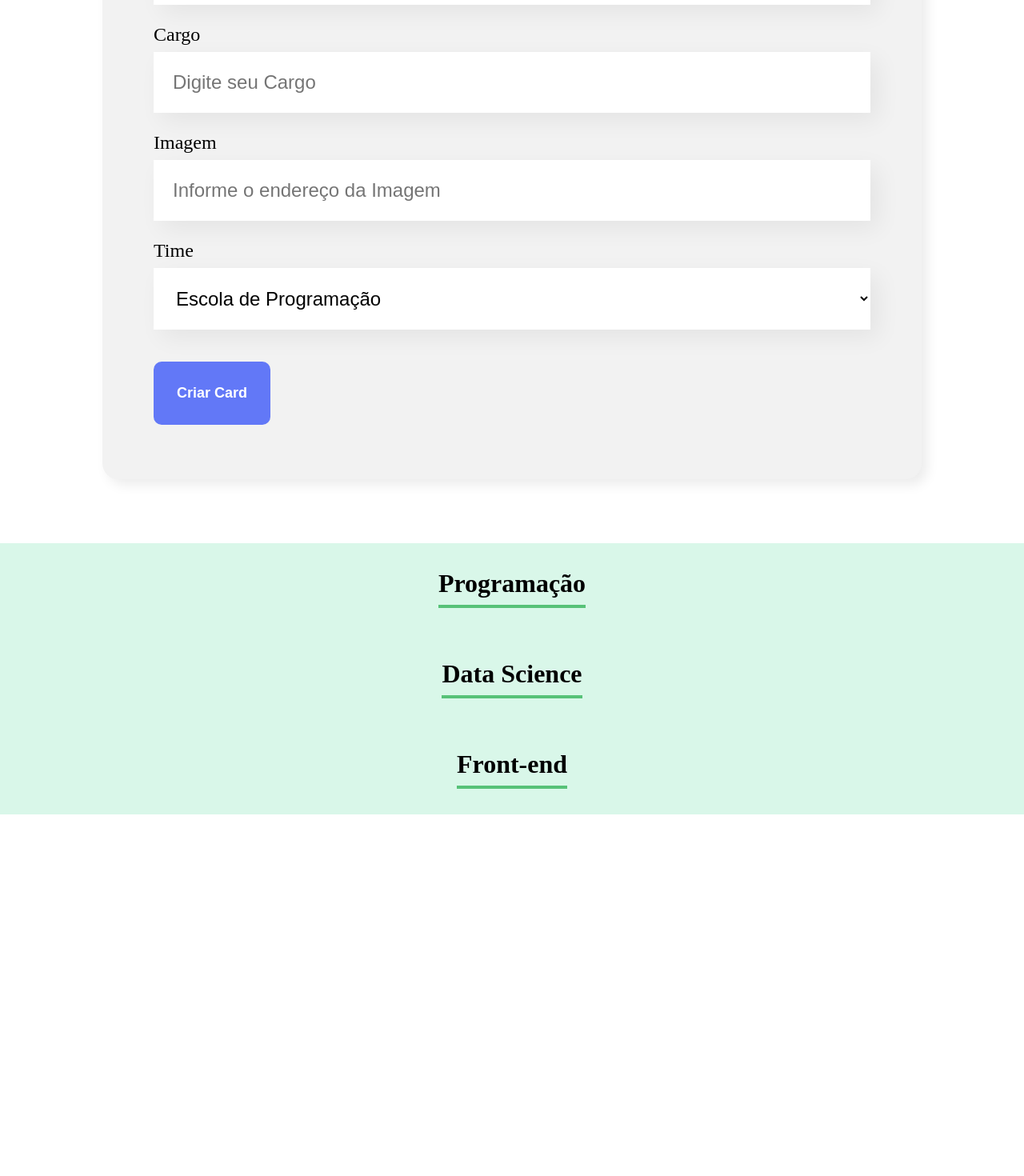
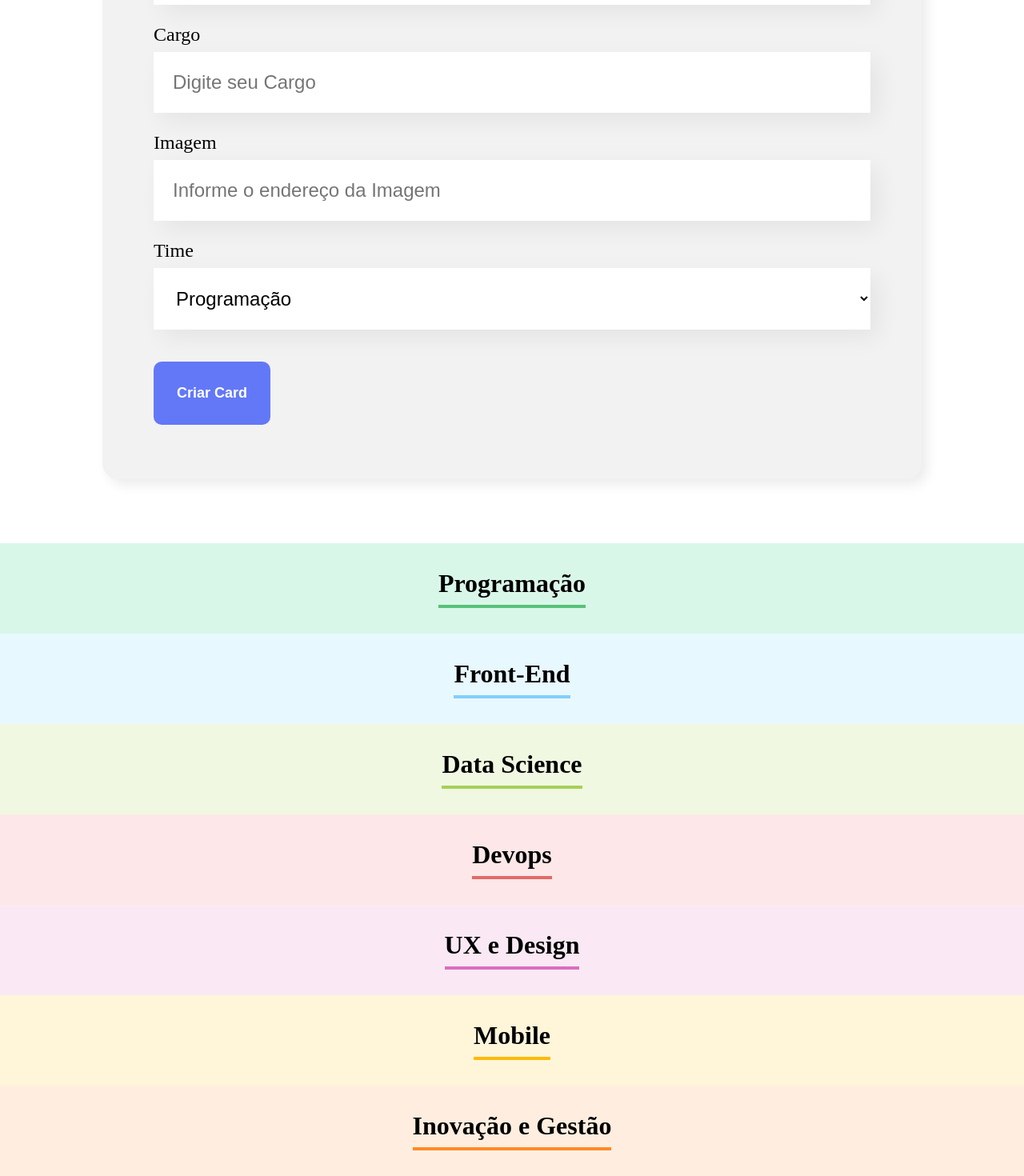
Before and after one commit to Vittor-Emanoel/Organo, a React (Create React App) app: page / in a window 1280 px wide. Shown: the part 770-2240 px from the top of the page at 80% size. Before the commit the page ends 1788 px from the top, so only its background shows below. Built offline with nearby package versions, Linux system fonts and the light colour scheme.

Commit message:
Reultilizando a lista de time & colocando css com react

```diff
--- a/public/index.html
+++ b/public/index.html
@@ -2,7 +2,7 @@
 <html lang="en">
   <head>
     <meta charset="utf-8" />
-    <link rel="icon" href="%PUBLIC_URL%/favicon.ico" />
+    <link rel="icon" href="assets/Favicon.png" />
     <meta name="viewport" content="width=device-width, initial-scale=1" />
     <meta name="theme-color" content="#000000" />
     <meta
--- a/src/App.js
+++ b/src/App.js
@@ -5,19 +5,69 @@ import Formulario from "./componentes/Formulario";
 import Time from "./componentes/Time";
 
 function App() {
+  const times = [
+    {
+      nome: "Programação",
+      corPrimaria: "#57C278",
+      corSecundaria: "#D9F7E9",
+    },
+    {
+      nome: "Front-End",
+      corPrimaria: "#82CFFA",
+      corSecundaria: "#E8F8FF",
+    },
+    {
+      nome: "Data Science",
+      corPrimaria: "#A6D157",
+      corSecundaria: "#F0F8E2",
+    },
+    {
+      nome: "Devops",
+      corPrimaria: "#E06B69",
+      corSecundaria: "#FDE7E8",
+    },
+    {
+      nome: "UX e Design",
+      corPrimaria: "#DB6EBF",
+      corSecundaria: "#FAE9F5",
+    },
+    {
+      nome: "Mobile",
+      corPrimaria: "#FFBA05",
+      corSecundaria: "#FFF5D9",
+    },
+    {
+      nome: "Inovação e Gestão",
+      corPrimaria: "#FF8A29",
+      corSecundaria: "#FFEEDF",
+    },
+  ];
+
   const [colaboradores, setColaboradores] = useState([]);
 
   const aoNovoColaborarAdicionado = (colaborador) => {
-    console.log(colaborador);
+    setColaboradores([...colaboradores, colaborador]);
   };
 
   return (
     <>
       <Banner />
-      <Formulario aoColaboradorCadastrado={aoNovoColaborarAdicionado} />
-      <Time nome="Programação" />
-      <Time nome="Data Science" />
-      <Time nome="Front-end" />
+      <Formulario
+        aoColaboradorCadastrado={(colaborador) =>
+          aoNovoColaborarAdicionado(colaborador)
+        }
+        time={times.map((time) => {
+          return time.nome;
+        })}
+      />
+      {times.map((time) => (
+        <Time
+          key={time.nome}
+          nome={time.nome}
+          corPrimaria={time.corPrimaria}
+          corSecundario={time.corSecundaria}
+        />
+      ))}
     </>
   );
 }
--- a/src/componentes/Formulario/index.js
+++ b/src/componentes/Formulario/index.js
@@ -4,16 +4,7 @@ import CampoTexto from "../CampoTexto";
 import ListaSuspensa from "../ListaSuspensa";
 import "./Formulario.css";
 
-const Formulario = () => {
-  const times = [
-    "Escola de Programação",
-    "Front-End",
-    "Devops",
-    "UX & Design",
-    "Mobile",
-    "Inovação e Gestão",
-  ];
-
+const Formulario = (props) => {
   const [nome, setNome] = useState("");
   const [cargo, setCargo] = useState("");
   const [imagem, setImagem] = useState("");
@@ -24,14 +15,18 @@ const Formulario = () => {
 
   const aoSalvar = (e) => {
     e.preventDefault();
-    console.log("Form foi submetido", nome, cargo, imagem, time);
+    props.aoColaboradorCadastrado({
+      nome,
+      cargo,
+      imagem,
+      time,
+    });
   };
 
   return (
     <section className="formulario">
       <form onSubmit={aoSalvar}>
         <h2>Preencha os dados para criar o card do colaborador.</h2>
-
         <CampoTexto
           obrigatorio={true}
           label="Nome"
@@ -56,7 +51,7 @@ const Formulario = () => {
         <ListaSuspensa
           obrigatorio={true}
           label="Time"
-          itens={times}
+          itens={props.time}
           valor={time}
           aoAlterado={(valor) => setTime(valor)}
         />
--- a/src/componentes/ListaSuspensa/index.js
+++ b/src/componentes/ListaSuspensa/index.js
@@ -5,7 +5,7 @@ const ListaSuspensa = (props) => {
     <div className="lista-suspensa">
       <label>{props.label}</label>
       <select
-        onChange={(e) => props.aoAlterado(e.target.value)}
+        onChange={(evento) => props.aoAlterado(evento.target.value)}
         required={props.required}
         value={props.value}
       >
--- a/src/componentes/Time/Time.css
+++ b/src/componentes/Time/Time.css
@@ -1,12 +1,11 @@
 .time {
   text-align: center;
   padding: 32px;
-  background-color: #d9f7e9;
 }
 
 .time h3 {
   font-size: 32px;
-  border-bottom: 4px solid #57c278;
+  border-bottom: 4px solid;
   display: inline-block;
   padding-bottom: 8px;
 }
--- a/src/componentes/Time/index.js
+++ b/src/componentes/Time/index.js
@@ -1,9 +1,11 @@
 import "./Time.css";
 
 const Time = (props) => {
+  const css = { backgroundColor: props.corSecundario };
+
   return (
-    <section className="time">
-      <h3>{props.nome}</h3>
+    <section className="time" style={css}>
+      <h3 style={{ borderColor: props.corPrimaria }}>{props.nome}</h3>
     </section>
   );
 };
```
Also changed, not shown: public/assets/Favicon.png (added).
